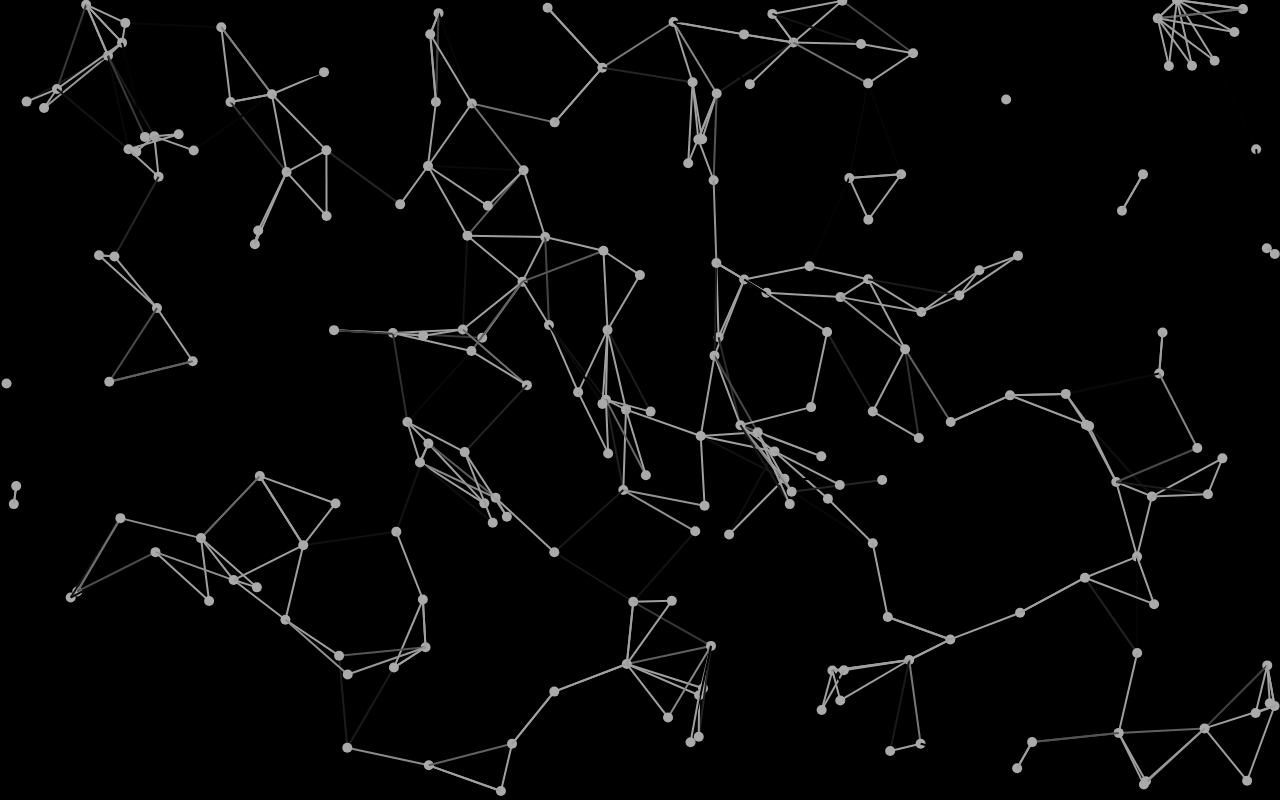
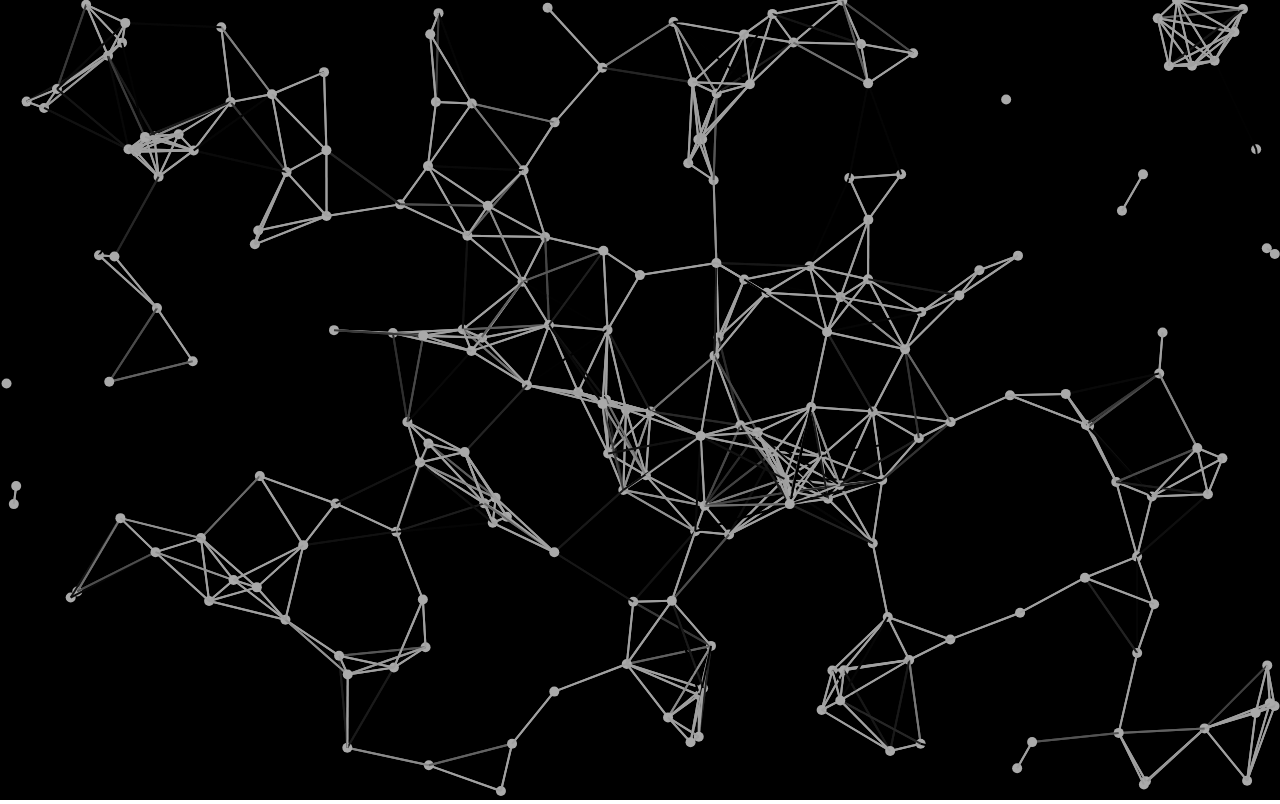
Before and after one commit to Anelon/particleBackground, a plain HTML site: page index.html in a window 1280 px wide. Drawn offline with Linux system fonts and the light colour scheme.

Commit message:
reverted limiting lines

```diff
--- a/index.html
+++ b/index.html
@@ -13,7 +13,7 @@
 
    </head>
 
-   <body style="margin:0px">
+   <body style="margin:0px; overflow:hidden;">
       <canvas id="particles"></canvas>
       <script src="js/vec2.js"></script>
       <script src="js/quadTree.js"></script>
--- a/js/scripts.js
+++ b/js/scripts.js
@@ -1,5 +1,6 @@
 const canvas = document.getElementById("particles");
 
+//TODO somehow handle resizeing?
 canvas.width  = window.innerWidth;
 canvas.height = window.innerHeight;
 
@@ -70,29 +71,13 @@ function animate() {
 	for(let particle of particles) {
 		let area = new Cirlce(particle.location.clone(), searchRadius);
 		let near = qt.query(area);
-		let closest = [];
 		//for(auto part : near) { in c++
-		//find the nearest maxConnections (2) particles
 		for(let part of near) {
 			//skip this
 			if(part === particle) continue;
 			let distance = particle.location.sub(part).magnitude();
-			let temp = {distance, part};
-			if(closest.length >= maxConnections) {
-				for(let dist of closest) {
-					if(temp.distance < dist.distance) {
-						//swap should hopefully bubble biggest out
-						[temp, dist] = [dist, temp];
-					}
-				}
-			} else {
-				closest.push(temp);
-			}
-		}
-
-		for(let part of closest) {
 			//reverse the scale
-			let distance = searchRadius - part.distance;
+			distance = searchRadius - distance;
 			//fix the scale to be 0-255 instead of 0-searchRadius
 			distance = Math.floor(scale(distance,maxWhite));
 
@@ -101,10 +86,9 @@ function animate() {
 			if(hexString.length < 2) hexString = "0" + hexString;
 			let colorStr = "#" + hexString + hexString + hexString;
 
+			//TODO sort lines by distance before drawing all of them
 			//draw line from partical to other particle using color
-			drawLine(particle.location, part.part.location, colorStr);
-			particle.connections++;
-			part.part.connections++;
+			drawLine(particle.location, part.location, colorStr);
 		}
 		//might need to be it's own loop
 		particle.draw();
```
